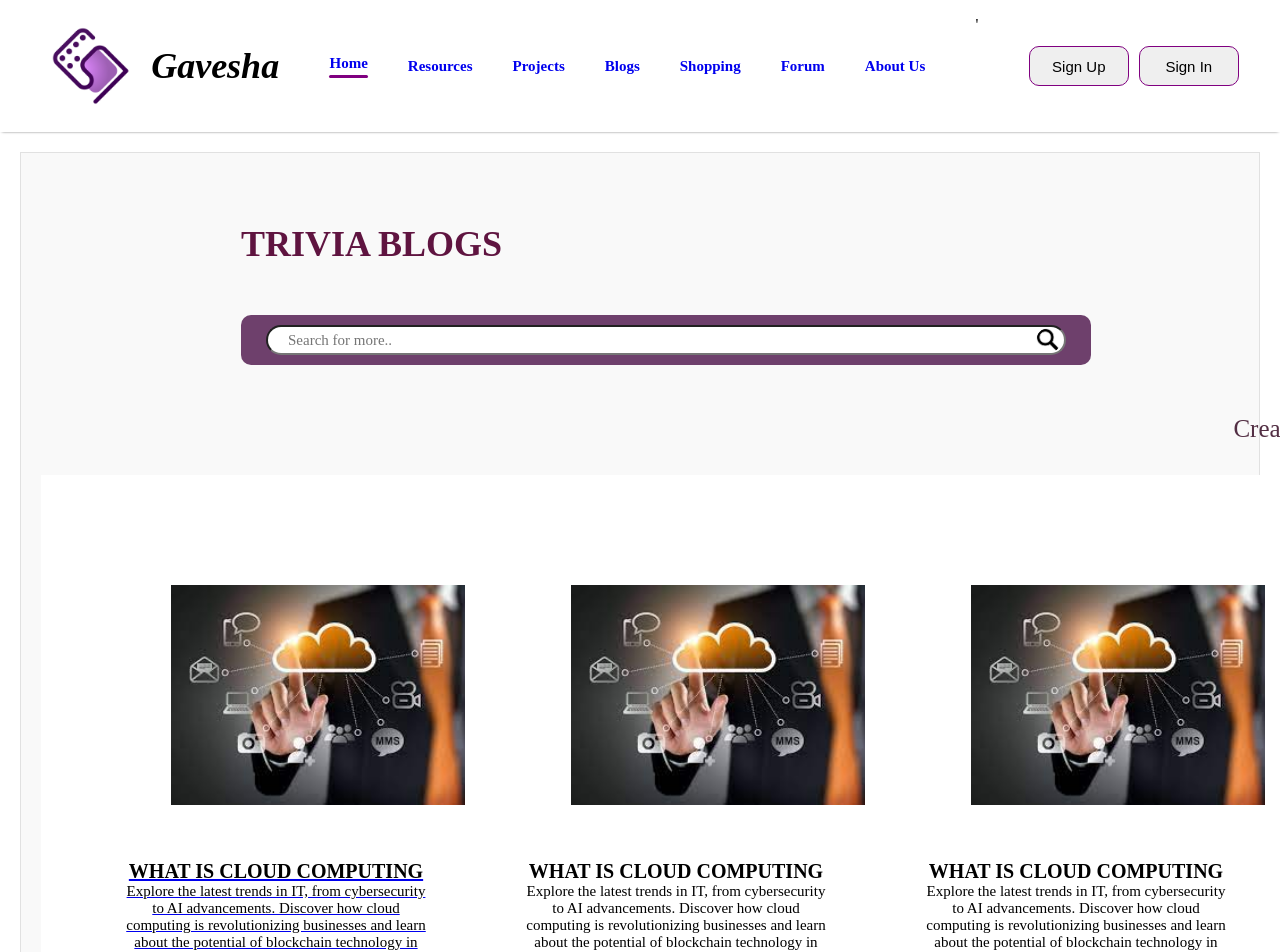
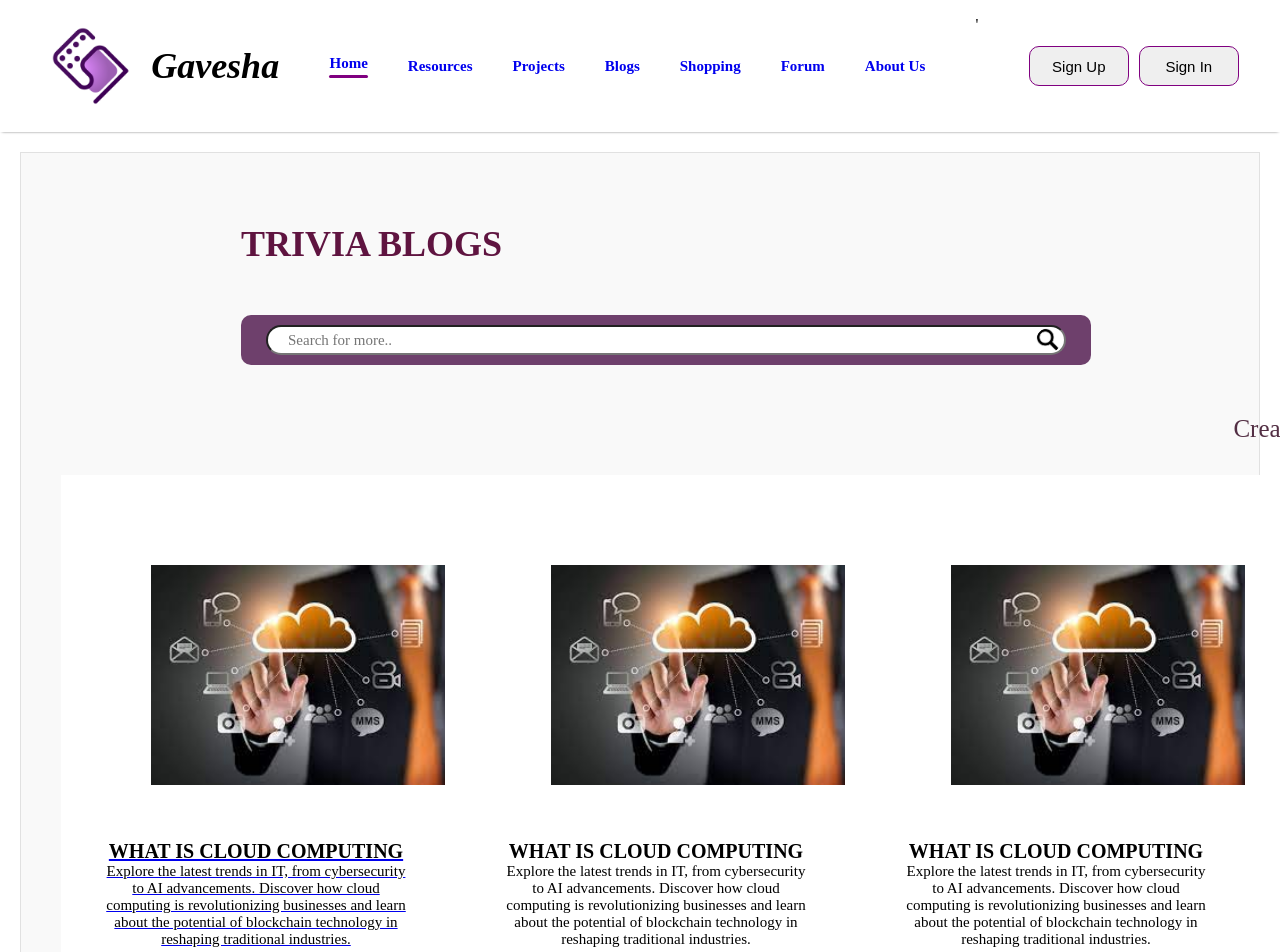
Before and after one commit to janani101110/demo, a React (Create React App) app in the folder frontend/: page /blogs in a window 1280 px wide. Shown: the top 952 px of the page. Built offline with nearby package versions, Linux system fonts and the light colour scheme; no server answers.

Commit message:
Update Blog.css

```diff
--- a/frontend/src/Pages/Blogs/Blog.css
+++ b/frontend/src/Pages/Blogs/Blog.css
@@ -53,12 +53,11 @@
 
   /*---------------Post ---------------------------*/
   .bpost{
-    margin-left: 0px;
-    margin-right: 50px;
+    margin-left: 20px;
+    margin-right: 20px;
     margin-top: 20px;
     margin-bottom: 20px;
     background-color: #fff;
-    padding: 20px;
     font-size: 20px;
 
     font-family: 'https://fonts.googleapis.com/css?family=PT Sans';
@@ -71,8 +70,8 @@
   }
 
   .postCard{
-    margin-left: 40px;
-    margin-right: 40px;
+    margin-left: 20px;
+    margin-right: 20px;
     margin-top: 20px;
     background-color: #fff;
     color:#000;
@@ -92,17 +91,14 @@
   }
 
   .postImage{
-    height: 220px;
-    padding: 0;
-    margin: 0;
+    height: 100px;
     width: auto;
-    justify-content: center;
 
   }
   .postTitle{
     font-size: 20px;
-
     font-weight: bold;
+    text-decoration: none;
     text-transform: uppercase;
     justify-content: center;
     text-align: center;
```
